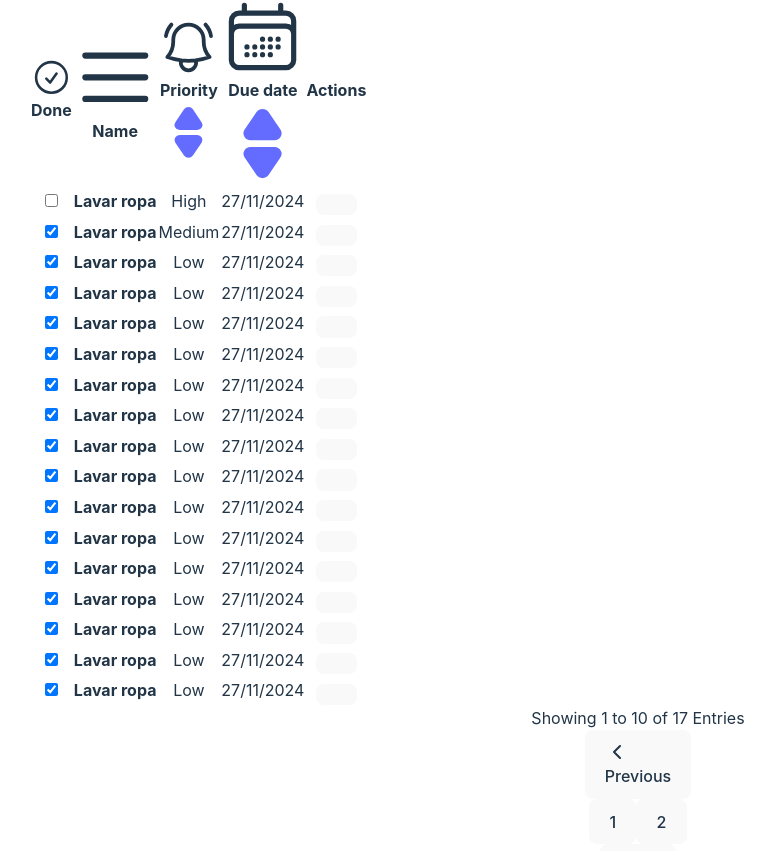
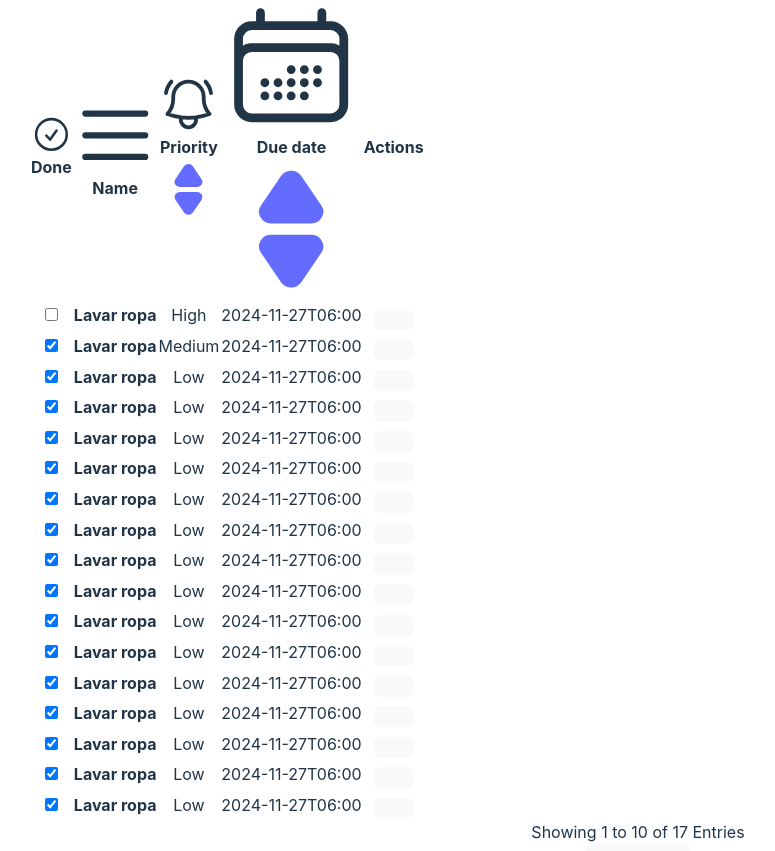
Before and after one commit to brandonhxrr/SimpleTaskWeb, a React (Vite) app in the folder frontend/SimpleTask/: page / in a window 1280 px wide. Shown: the part 2049-2900 px from the top of the page, without its empty margins (2-777 px from the left). Built offline with nearby package versions, Linux system fonts and the light colour scheme.

Commit message:
Add support to edit in TaskModal

```diff
--- a/frontend/SimpleTask/src/components/Dashboard.tsx
+++ b/frontend/SimpleTask/src/components/Dashboard.tsx
@@ -9,7 +9,7 @@
 import { Pagination } from "./Pagination";
 import { Filter } from "./Filter";
 import { useState } from "react";
-import { NewTaskModal } from "./NewTaskModal";
+import { TaskModal } from "./TaskModal";
 
 const priorityOptions = [
   { name: "None", href: "#", current: true },
@@ -36,7 +36,7 @@
     id: 1,
     name: "Lavar ropa",
     done: false,
-    dueDate: "27/11/2024",
+    dueDate: "2024-11-27T06:00",
     priority: "HIGH",
     doneDate: "",
     creationDate: "11/09/2024",
@@ -46,7 +46,7 @@
     id: 2,
     name: "Lavar ropa",
     done: true,
-    dueDate: "27/11/2024",
+    dueDate: "2024-11-27T06:00",
     priority: "MEDIUM",
     doneDate: "",
     creationDate: "11/09/2024",
@@ -56,7 +56,7 @@
     id: 3,
     name: "Lavar ropa",
     done: true,
-    dueDate: "27/11/2024",
+    dueDate: "2024-11-27T06:00",
     priority: "LOW",
     doneDate: "",
     creationDate: "11/09/2024",
@@ -66,7 +66,7 @@
     id: 3,
     name: "Lavar ropa",
     done: true,
-    dueDate: "27/11/2024",
+    dueDate: "2024-11-27T06:00",
     priority: "LOW",
     doneDate: "",
     creationDate: "11/09/2024",
@@ -76,7 +76,7 @@
     id: 3,
     name: "Lavar ropa",
     done: true,
-    dueDate: "27/11/2024",
+    dueDate: "2024-11-27T06:00",
     priority: "LOW",
     doneDate: "",
     creationDate: "11/09/2024",
@@ -86,7 +86,7 @@
     id: 3,
     name: "Lavar ropa",
     done: true,
-    dueDate: "27/11/2024",
+    dueDate: "2024-11-27T06:00",
     priority: "LOW",
     doneDate: "",
     creationDate: "11/09/2024",
@@ -96,7 +96,7 @@
     id: 3,
     name: "Lavar ropa",
     done: true,
-    dueDate: "27/11/2024",
+    dueDate: "2024-11-27T06:00",
     priority: "LOW",
     doneDate: "",
     creationDate: "11/09/2024",
@@ -106,7 +106,7 @@
     id: 3,
     name: "Lavar ropa",
     done: true,
-    dueDate: "27/11/2024",
+    dueDate: "2024-11-27T06:00",
     priority: "LOW",
     doneDate: "",
     creationDate: "11/09/2024",
@@ -116,7 +116,7 @@
     id: 3,
     name: "Lavar ropa",
     done: true,
-    dueDate: "27/11/2024",
+    dueDate: "2024-11-27T06:00",
     priority: "LOW",
     doneDate: "",
     creationDate: "11/09/2024",
@@ -126,7 +126,7 @@
     id: 3,
     name: "Lavar ropa",
     done: true,
-    dueDate: "27/11/2024",
+    dueDate: "2024-11-27T06:00",
     priority: "LOW",
     doneDate: "",
     creationDate: "11/09/2024",
@@ -136,7 +136,7 @@
     id: 3,
     name: "Lavar ropa",
     done: true,
-    dueDate: "27/11/2024",
+    dueDate: "2024-11-27T06:00",
     priority: "LOW",
     doneDate: "",
     creationDate: "11/09/2024",
@@ -146,7 +146,7 @@
     id: 3,
     name: "Lavar ropa",
     done: true,
-    dueDate: "27/11/2024",
+    dueDate: "2024-11-27T06:00",
     priority: "LOW",
     doneDate: "",
     creationDate: "11/09/2024",
@@ -156,7 +156,7 @@
     id: 3,
     name: "Lavar ropa",
     done: true,
-    dueDate: "27/11/2024",
+    dueDate: "2024-11-27T06:00",
     priority: "LOW",
     doneDate: "",
     creationDate: "11/09/2024",
@@ -166,7 +166,7 @@
     id: 3,
     name: "Lavar ropa",
     done: true,
-    dueDate: "27/11/2024",
+    dueDate: "2024-11-27T06:00",
     priority: "LOW",
     doneDate: "",
     creationDate: "11/09/2024",
@@ -176,7 +176,7 @@
     id: 3,
     name: "Lavar ropa",
     done: true,
-    dueDate: "27/11/2024",
+    dueDate: "2024-11-27T06:00",
     priority: "LOW",
     doneDate: "",
     creationDate: "11/09/2024",
@@ -186,7 +186,7 @@
     id: 3,
     name: "Lavar ropa",
     done: true,
-    dueDate: "27/11/2024",
+    dueDate: "2024-11-27T06:00",
     priority: "LOW",
     doneDate: "",
     creationDate: "11/09/2024",
@@ -196,7 +196,7 @@
     id: 3,
     name: "Lavar ropa",
     done: true,
-    dueDate: "27/11/2024",
+    dueDate: "2024-11-27T06:00",
     priority: "LOW",
     doneDate: "",
     creationDate: "11/09/2024",
@@ -206,12 +206,20 @@
 
 function Dashboard() {
   const [isModalOpen, setIsModalOpen] = useState(false);
+  const [currentTask, setCurrentTask] = useState<TaskProps | null>(null);
 
-  const openModal = () => {
+  const openEditTaskModal = (task: TaskProps) => {
+    setIsModalOpen(true);
+    setCurrentTask(task);
+  }
+
+  const openAddTaskModal = () => {
+    setCurrentTask(null);
     setIsModalOpen(true);
   }
 
   const closeModal = () => {
+    console.log("MODALLL")
     setIsModalOpen(false);
   }
 
@@ -230,7 +238,7 @@
             <button
               type="button"
               className="flex items-center text-white bg-blue-700 hover:bg-blue-800 focus:ring-4 focus:ring-blue-300 justify-center font-medium rounded-lg text-sm ml-5 dark:bg-blue-600 dark:hover:bg-blue-700 focus:outline-none dark:focus:ring-blue-800"
-              onClick={openModal}
+              onClick={openAddTaskModal}
             >
               <PlusIcon className="h-4 w-4 mr-2" />
               Add task
@@ -238,7 +246,7 @@
           </div>
         </div>
 
-        {isModalOpen && <NewTaskModal onClose={closeModal} /> }
+        {isModalOpen && <TaskModal onClose={closeModal} task={currentTask}/> }
 
         <div className="relative overflow-x-auto rounded-lg">
           <table className="w-full text-sm text-left rtl:text-right text-gray-500 dark:text-gray-400">
@@ -259,7 +267,7 @@
             </thead>
             <tbody>
               {tasks.map((task, index) => (
-                <Task key={index} task={task} />
+                <Task key={index} task={task} onEdit={() => openEditTaskModal(task)}/>
               ))}
             </tbody>
           </table>
--- a/frontend/SimpleTask/src/components/Task.tsx
+++ b/frontend/SimpleTask/src/components/Task.tsx
@@ -9,7 +9,7 @@
 import { Priority } from "./PriorityComponent";
 import { TaskProps } from "./TaskProps";
 
-const Task: React.FC<{ task: TaskProps }> = ({ task }) => {
+const Task: React.FC<{ task: TaskProps, onEdit: () => void }> = ({ task, onEdit }) => {
 
   return (
     <tr className="bg-white border-b dark:bg-gray-800 dark:border-gray-700 hover:bg-gray-50 dark:hover:bg-gray-600">
@@ -46,24 +46,24 @@
             className="absolute right-0 z-10 mt-2 w-40 origin-top-right rounded-md bg-white shadow-2xl ring-1 ring-black ring-opacity-5 transition focus:outline-none data-[closed]:scale-95 data-[closed]:transform data-[closed]:opacity-0 data-[enter]:duration-100 data-[leave]:duration-75 data-[enter]:ease-out data-[leave]:ease-in"
           >
             <div className="">
-              <MenuItem>
-                <a
-                  href=""
-                  className="font-medium text-gray-900 flex px-4 py-2 text-sm hover:bg-green-600 hover:text-white items-center rounded-md"
+              <MenuItem
+              >
+                <button
+                  className="font-medium text-gray-900 flex px-4 py-2 text-sm hover:bg-green-600 hover:text-white items-center rounded-md w-full"
+                  onClick={onEdit}
                 >
                   <PencilIcon className="w-5 h-5 pr-2" />
                   <p>Edit</p>
-                </a>
+                </button>
               </MenuItem>
 
               <MenuItem>
-                <a
-                  href=""
-                  className="font-medium text-gray-900 flex px-4 py-2 text-sm hover:bg-red-600 hover:text-white items-center rounded-md"
+                <button
+                  className="font-medium text-gray-900 flex px-4 py-2 text-sm hover:bg-red-600 hover:text-white items-center rounded-md w-full"
                 >
                   <TrashIcon className="w-5 h-5 pr-2" />
                   <p>Delete</p>
-                </a>
+                </button>
               </MenuItem>
             </div>
           </MenuItems>
--- a/frontend/SimpleTask/src/components/NewTaskModal.tsx
+++ b/frontend/SimpleTask/src/components/TaskModal.tsx
@@ -1,14 +1,17 @@
 import { XMarkIcon } from "@heroicons/react/24/outline";
 import { useState } from "react";
+import { TaskProps } from "./TaskProps";
 
 interface NewTaskProps {
+  task: TaskProps | null;
   onClose: () => void;
 }
 
-const NewTaskModal: React.FC<NewTaskProps> = ({ onClose }) => {
-  const [taskName, setTaskName] = useState("");
-  const [dueDate, setDueDate] = useState("");
-  const [priority, setPriority] = useState("Medium");
+const TaskModal: React.FC<NewTaskProps> = ({ task, onClose }) => {
+  const [taskName, setTaskName] = useState(task? task.name : "");
+  const [dueDate, setDueDate] = useState(task ? task.dueDate : "");
+  const [priority, setPriority] = useState(task ? task.priority : "Medium");
+  const [done, setIsDone] = useState(task ? task.done : false );
 
   const handleBackgroundClick = (e: any) => {
     if (e.target.id === "modal-background") {
@@ -98,6 +101,22 @@
               </select>
             </div>
 
+            <div className="mb-4 flex flex-row justify-between">
+              <label
+                htmlFor="isDone"
+                className="block mb-2 text-sm font-medium text-gray-900 dark:text-white"
+              >
+                Done
+              </label>
+              <input
+                type="checkbox"
+                id="isDone"
+                checked={done}
+                onChange={(e) => setIsDone(e.target.checked)}
+                className="w-4 h-4"
+              />
+            </div>
+
             <button
               type="submit"
               className="w-full px-5 py-2.5 bg-blue-700 text-white rounded-lg hover:bg-blue-800 focus:ring-4 focus:outline-none dark:bg-blue-600 dark:hover:bg-blue-700"
@@ -111,4 +130,4 @@
   );
 };
 
-export { NewTaskModal };
+export { TaskModal };
```
